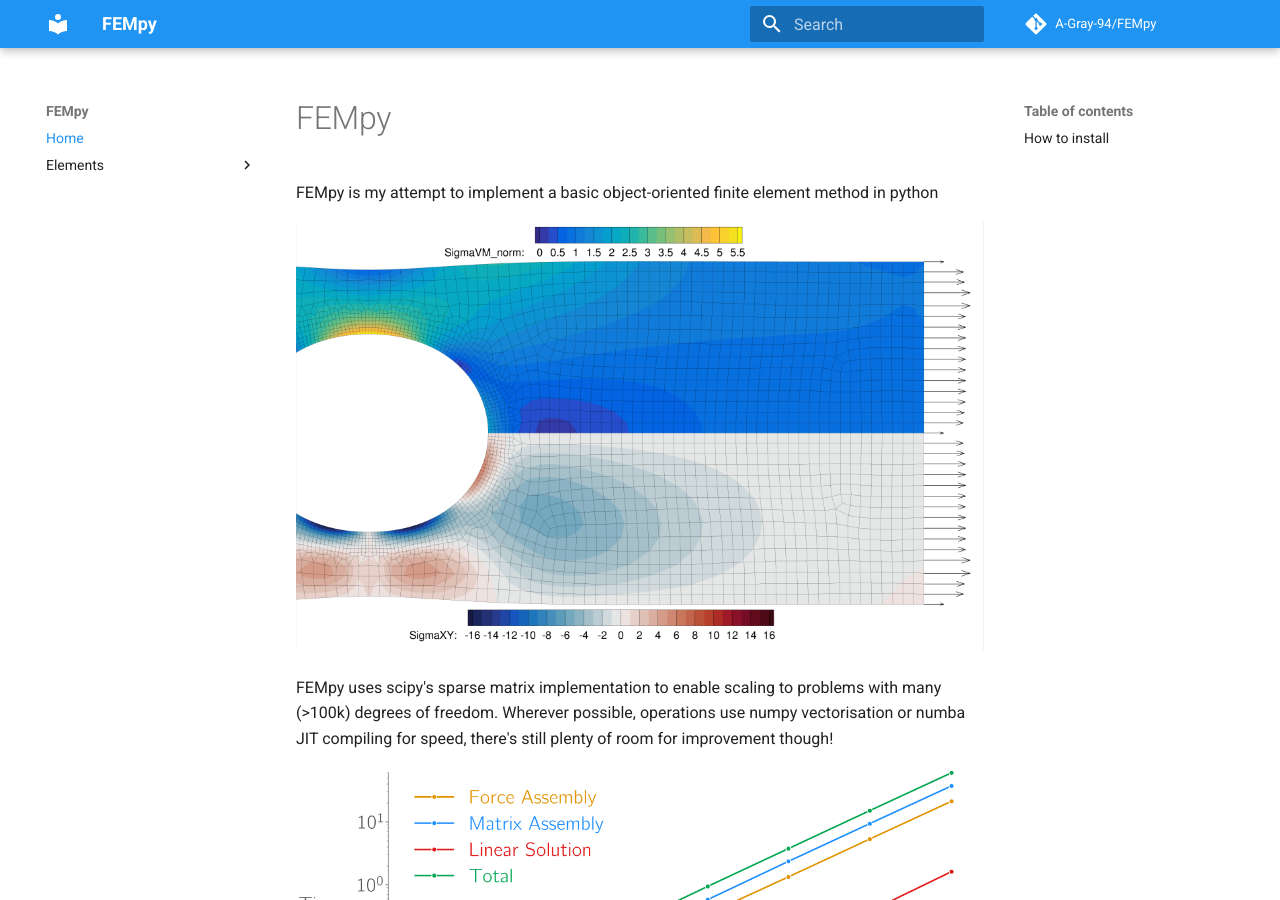
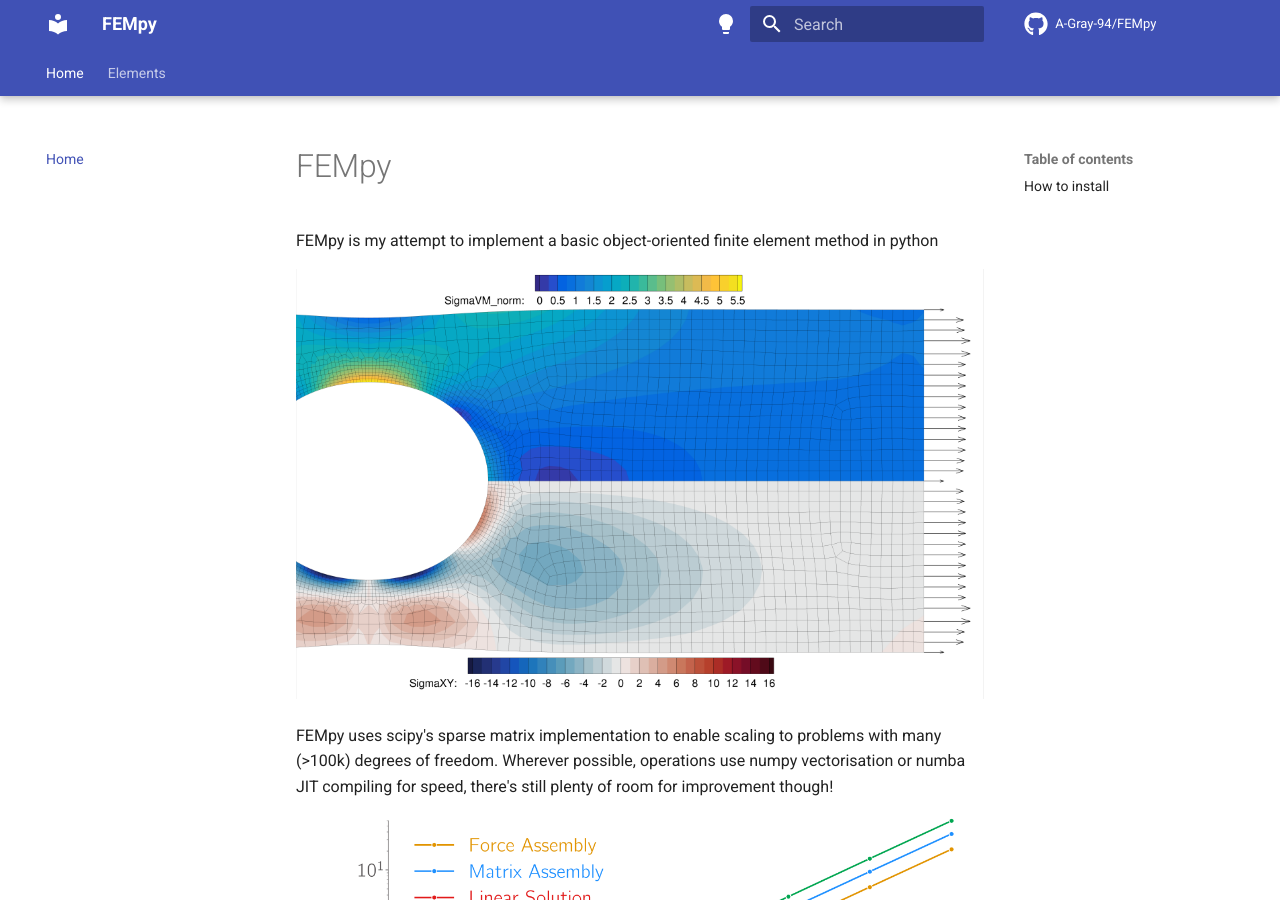
Before and after one commit to A-CGray/FEMpy, an MkDocs documentation site: the page built from docs/docs/index.md, in a window 1280 px wide and 900 px high. Built offline with MkDocs 1.6.1 and Material for MkDocs 9.7.7, drawn with Linux system fonts in a browser that asks for light colours; nearby versions of some CDN libraries; a script that is not in the unit is left out; comment, search, counter and statistics services are not loaded.

Commit message:
update doc site formatting

```diff
--- a/docs/mkdocs.yml
+++ b/docs/mkdocs.yml
@@ -6,9 +6,24 @@ repo_name: A-Gray-94/FEMpy
 repo_url: https://github.com/A-Gray-94/FEMpy
 theme:
     name: material
+    icon:
+        repo: fontawesome/brands/github
     palette:
-        primary: blue
-        accent: white
+    - scheme: default
+      toggle:
+        icon: material/lightbulb
+        name: Switch to dark mode
+    - scheme: slate
+      toggle:
+        icon: material/lightbulb-outline
+        name: Switch to light mode
+    features:
+        - navigation.tabs
+        - navigation.tabs.sticky
+        - navigation.top
+        - navigation.tracking
+        - search.suggest
+        - search.highlight
 nav:
     - Home: index.md
     - Elements:
```
